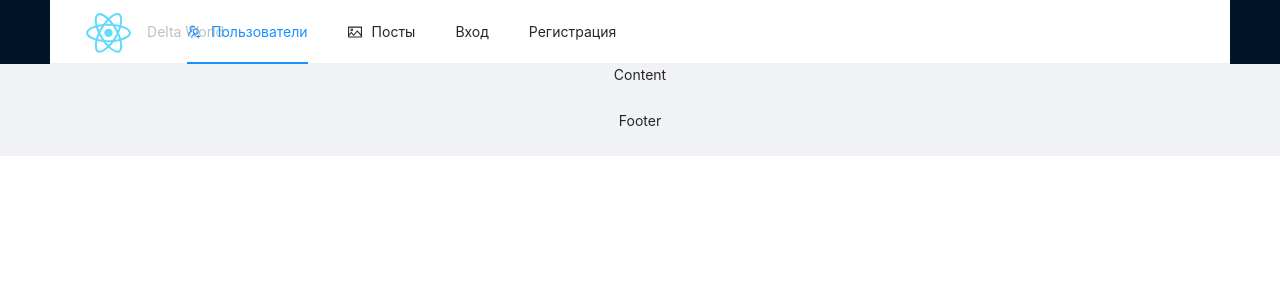
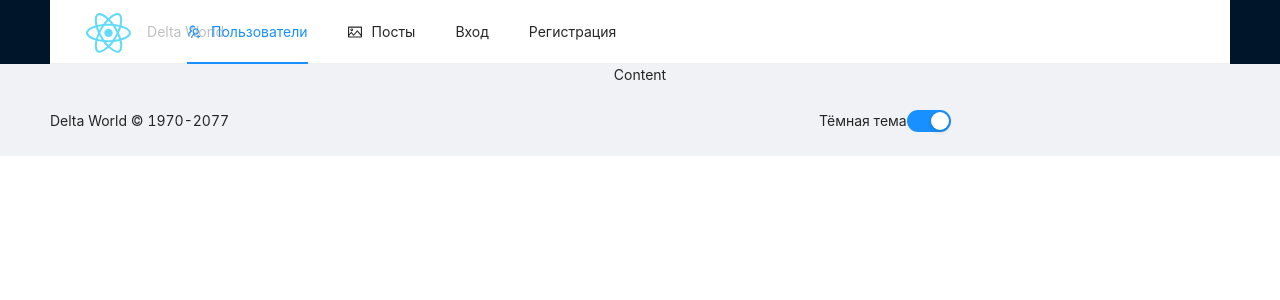
Before and after one commit to AlmiraTolstova/delta_world, a React (Create React App) app: page / in a window 1280 px wide. Shown: the top 300 px of the page. Built offline with nearby package versions, Linux system fonts and the light colour scheme.

Commit message:
Создан Footer

```diff
--- a/src/App.css
+++ b/src/App.css
@@ -43,6 +43,8 @@
 }
 html,
 body {
+  /*display: flex;*/
+  /*padding: 10px;*/
   height: 100%;
 }
 .wrapper {
@@ -52,6 +54,7 @@ body {
 }
 .content {
   flex: 1 0 auto;
+  flex-grow: 1;
 }
 .footer {
   flex: 0 0 auto;
--- a/src/App.js
+++ b/src/App.js
@@ -1,8 +1,10 @@
 import React from "react";
-import { Layout } from 'antd';
+import {Layout, Switch} from 'antd';
 import './App.css';
 import {NewMenu} from "./components/Menu/Menu";
 import {UsergroupAddOutlined} from "@ant-design/icons";
+import {Footer_form} from "./components/Footer-form/Footer-form";
+
 
 
 const { Header, Footer, Content } = Layout;
@@ -14,7 +16,9 @@ function App() {
                 <Header><NewMenu/></Header>
 
                 <Content className="content">Content</Content>
-                <Footer className="footer">Footer</Footer>
+                <Footer className="footer">
+                    <Footer_form/>
+                </Footer>
             </Layout>
         </div>
 );
--- /dev/null
+++ b/src/components/Footer-form/Footer-form.css
@@ -0,0 +1,8 @@
+.footer_component{
+    display: flex;
+    gap: 50%;
+}
+
+.switch-component{
+    display: inline-flex;
+}
--- /dev/null
+++ b/src/components/Footer-form/Footer-form.jsx
@@ -0,0 +1,28 @@
+import React from 'react';
+import ReactDOM from 'react-dom';
+import 'antd/dist/antd.css';
+import {Switch} from 'antd';
+import './Footer-form.css'
+
+
+export class Footer_form extends React.Component {
+
+    onChange(checked) {
+        console.log(`switch to ${checked}`);
+    }
+
+    render() {
+        return (
+            <div className="footer_component">
+
+            <span>Delta World © 1970-2077</span>
+
+        <div className="switch-component">
+            <span>Тёмная тема </span>
+            <Switch defaultChecked onChange={this.onChange}/>
+        </div>
+            </div>
+    )
+    }
+
+}
```
Also changed, not shown: src/components/Footer/Footer.css (deleted), src/components/Footer/Footer.js (deleted).
